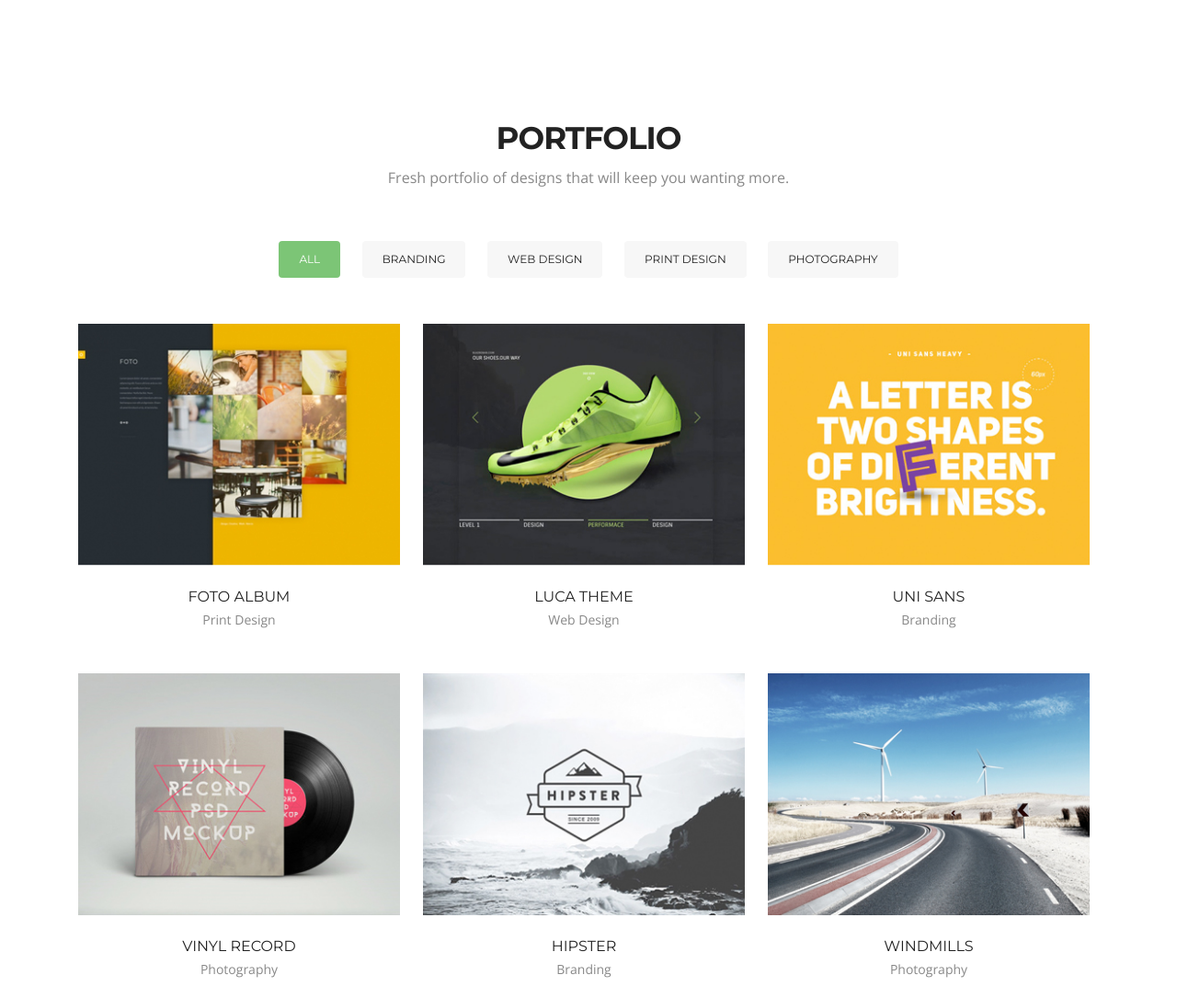
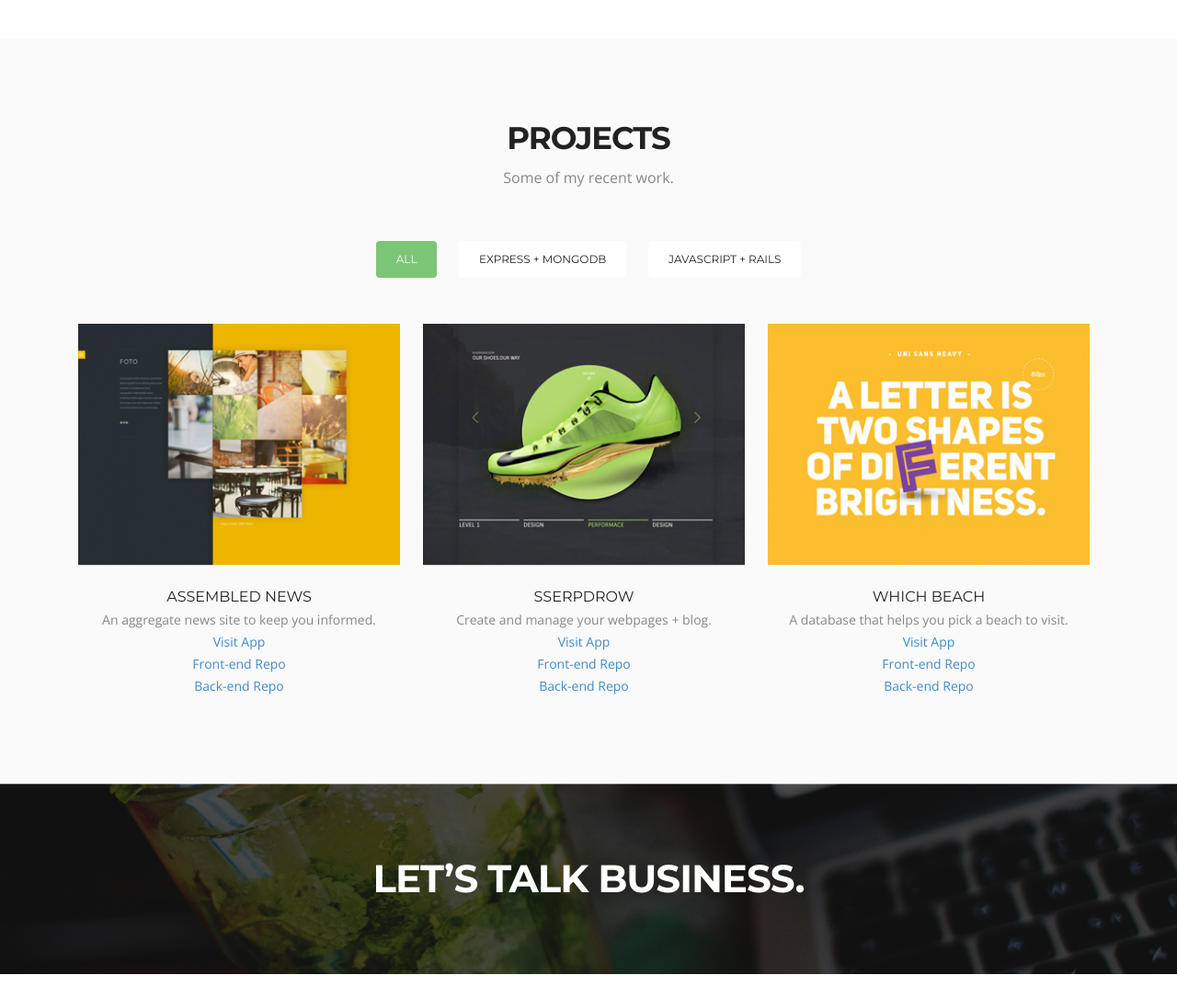
Before and after one commit to jingrid/personal-website, a website: page index.html in a window 1280 px wide. Shown: the part 1580-2665 px from the top of the page at 92% size. Drawn offline with nearby package versions, Linux system fonts and the light colour scheme.

Commit message:
add projects and resume

```diff
--- a/css/style.css
+++ b/css/style.css
@@ -368,7 +368,7 @@ color: #fff;
 	border-radius:4px;
 	text-transform:uppercase;
 	font-family: 'Montserrat', sans-serif;
-	background:#f7f7f7;
+	background:white;
 	margin-bottom:5px;
 	transition:all 0.3s ease-in-out;
 	-moz-transition:all 0.3s ease-in-out;
@@ -388,7 +388,7 @@ color: #fff;
 .Portfolio-box{
 	text-align:center;
 	margin-bottom:30px;
-	height:350px;
+	height:410px;
 	width:350px;
 	overflow:hidden;
 	float:left;
@@ -401,9 +401,10 @@ color: #fff;
 	-webkit-transition:all 0.3s ease-in-out;
 }
 
-.Portfolio-box img:hover {
+/*.Portfolio-box img:hover {
 	opacity: 0.6;
-}
+  visibility: visible
+}*/
 
 .Portfolio-nav li a.current{
 	background:#7cc576;
--- a/index.html
+++ b/index.html
@@ -46,6 +46,7 @@
         	<li>Full-stack web developer</li>
         </ul>
             <a class="link animated fadeInUp delay-1s servicelink" href="#service">Portfolio</a>
+            <a class="link animated fadeInUp delay-1s servicelink" href="ingrid-jin-resume.pdf">Resume</a>
     </div>
 </header><!--header-end-->
 
@@ -182,38 +183,53 @@
 
 
 
-<section class="main-section paddind" id="Portfolio"><!--main-section-start-->
+<section class="main-section paddind alabaster" id="Portfolio"><!--main-section-start-->
 	<div class="container">
-    	<h2>Portfolio</h2>
-    	<h6>Fresh portfolio of designs that will keep you wanting more.</h6>
+    	<h2>Projects</h2>
+    	<h6>Some of my recent work.</h6>
       <div class="portfolioFilter">
         <ul class="Portfolio-nav wow fadeIn delay-02s">
-        	<li><a href="#" data-filter="*" class="current" >All</a></li>
-            <li><a href="#" data-filter=".branding" >Branding</a></li>
-            <li><a href="#" data-filter=".webdesign" >Web design</a></li>
-            <li><a href="#" data-filter=".printdesign" >Print design</a></li>
-            <li><a href="#" data-filter=".photography" >Photography</a></li>
+        	<li class="list-button"><a href="#" data-filter="*" class="current" >All</a></li>
+            <li class="list-button"><a href="#" data-filter=".assemblednews" >Express + MongoDB</a></li>
+            <li class="list-button"><a href="#" data-filter=".whichbeach" >JavaScript + Rails</a></li>
+            <!-- <li><a href="#" data-filter=".whichbeach" >Which Beach</a></li> -->
+            <!-- <li><a href="#" data-filter=".photography" >Photography</a></li> -->
         </ul>
        </div>
 
 	</div>
     <div class="portfolioContainer wow fadeInUp delay-04s">
-            	<div class=" Portfolio-box printdesign">
-                	<a href="#"><img src="img/Portfolio-pic1.jpg" alt=""></a>
-                	<h3>Foto Album</h3>
-                    <p>Print Design</p>
+            	<div class=" Portfolio-box assemblednews">
+                	<a href="https://jingrid.github.io/assembled-news-frontend/"><img src="img/Portfolio-pic1.jpg" alt=""></a>
+                	<h3>Assembled News</h3>
+                  <p>An aggregate news site to keep you informed.</p>
+                    <p>
+                      <a href="https://jingrid.github.io/assembled-news-frontend/">Visit App</a><br>
+                      <a href="https://github.com/jingrid/assembled-news-frontend">Front-end Repo</a><br>
+                      <a href="https://github.com/jingrid/assembled-news-backend">Back-end Repo</a>
+                    </p>
                 </div>
-                <div class="Portfolio-box webdesign">
-                	<a href="#"><img src="img/Portfolio-pic2.jpg" alt=""></a>
-                	<h3>Luca Theme</h3>
-                    <p>Web Design</p>
+                <div class="Portfolio-box assemblednews">
+                	<a href="https://thunder-fly.github.io/Project-3-frontend/"><img src="img/Portfolio-pic2.jpg" alt=""></a>
+                	<h3>Sserpdrow</h3>
+                  <p>Create and manage your webpages + blog.</p>
+                  <p>
+                    <a href="https://thunder-fly.github.io/Project-3-frontend/">Visit App</a><br>
+                    <a href="https://github.com/thunder-fly/Project-3-frontend">Front-end Repo</a><br>
+                    <a href="https://github.com/thunder-fly/Project-3-backend">Back-end Repo</a>
+                  </p>
                 </div>
-                <div class=" Portfolio-box branding">
-                	<a href="#"><img src="img/Portfolio-pic3.jpg" alt=""></a>
-                	<h3>Uni Sans</h3>
-                    <p>Branding</p>
+                <div class=" Portfolio-box whichbeach">
+                	<a href="https://jingrid.github.io/which-beach/"><img src="img/Portfolio-pic3.jpg" alt=""></a>
+                	<h3>Which Beach</h3>
+                  <p>A database that helps you pick a beach to visit.</p>
+                  <p>
+                    <a href="https://jingrid.github.io/which-beach/">Visit App</a><br>
+                    <a href="https://github.com/jingrid/which-beach">Front-end Repo</a><br>
+                    <a href="https://github.com/jingrid/Project-2-backend">Back-end Repo</a>
+                  </p>
                 </div>
-                <div class=" Portfolio-box photography" >
+                <!-- <div class=" Portfolio-box photography" >
                 	<a href="#"><img src="img/Portfolio-pic4.jpg" alt=""></a>
                 	<h3>Vinyl Record</h3>
                     <p>Photography</p>
@@ -227,12 +243,12 @@
                 	<a href="#"><img src="img/Portfolio-pic6.jpg" alt=""></a>
                 	<h3>Windmills</h3>
                     <p>Photography</p>
-                </div>
+                </div> -->
     </div>
-</section><!--main-section-end-->
+</section>
 
 
-<section class="main-section client-part" id="client"><!--main-section client-part-start-->
+<!-- <section class="main-section client-part" id="client"><
 	<div class="container">
 		<b class="quote-right wow fadeInDown delay-03"><i class="fa-quote-right"></i></b>
     	<div class="row">
@@ -249,8 +265,8 @@ we were well fed and drunk all the time!</p>
             </a></li>
         </ul>
     </div>
-</section><!--main-section client-part-end-->
-<div class="c-logo-part"><!--c-logo-part-start-->
+</section>
+<div class="c-logo-part">
 	<div class="container">
     	<ul>
         	<li><a href="#"><img src="img/c-liogo1.png" alt=""></a></li>
@@ -260,8 +276,8 @@ we were well fed and drunk all the time!</p>
             <li><a href="#"><img src="img/c-liogo5.png" alt=""></a></li>
     	</ul>
 	</div>
-</div><!--c-logo-part-end-->
-<section class="main-section team" id="team"><!--main-section team-start-->
+</div>
+<section class="main-section team" id="team">
 	<div class="container">
         <h2>team</h2>
         <h6>Take a closer look into our amazing team. We won’t bite.</h6>
```
Also changed, not shown: img/footer-logo.png (deleted), img/logo.png (deleted), img/small-logo.png (deleted), 1 other file.
